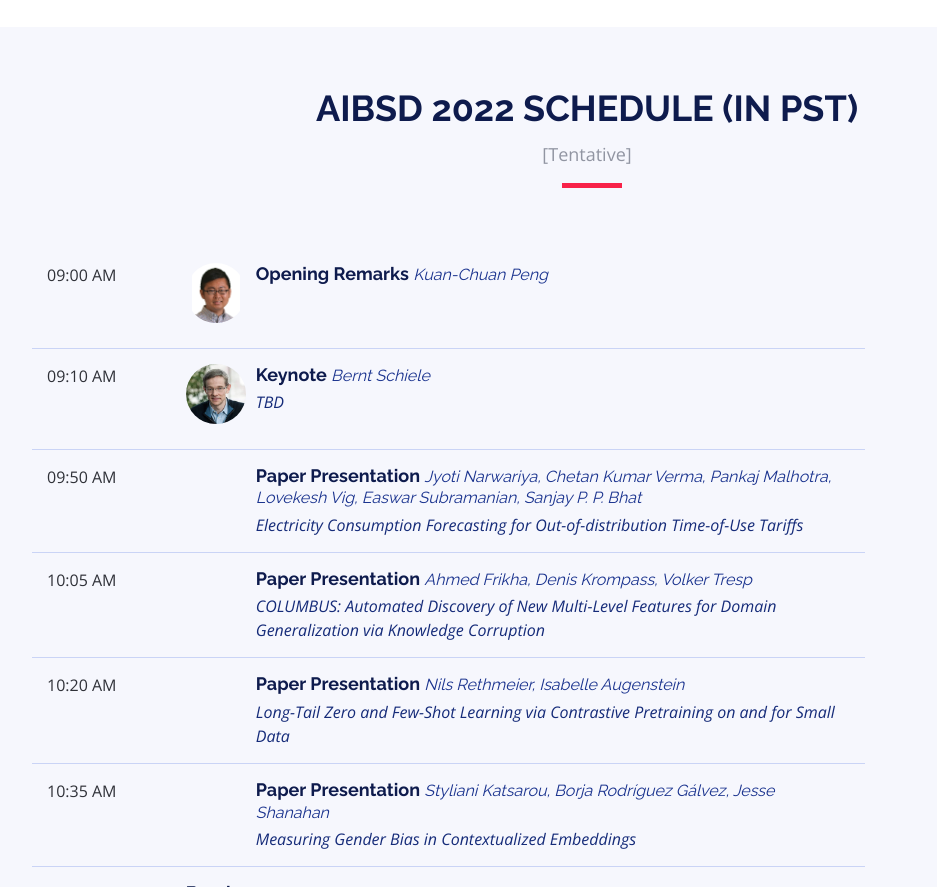
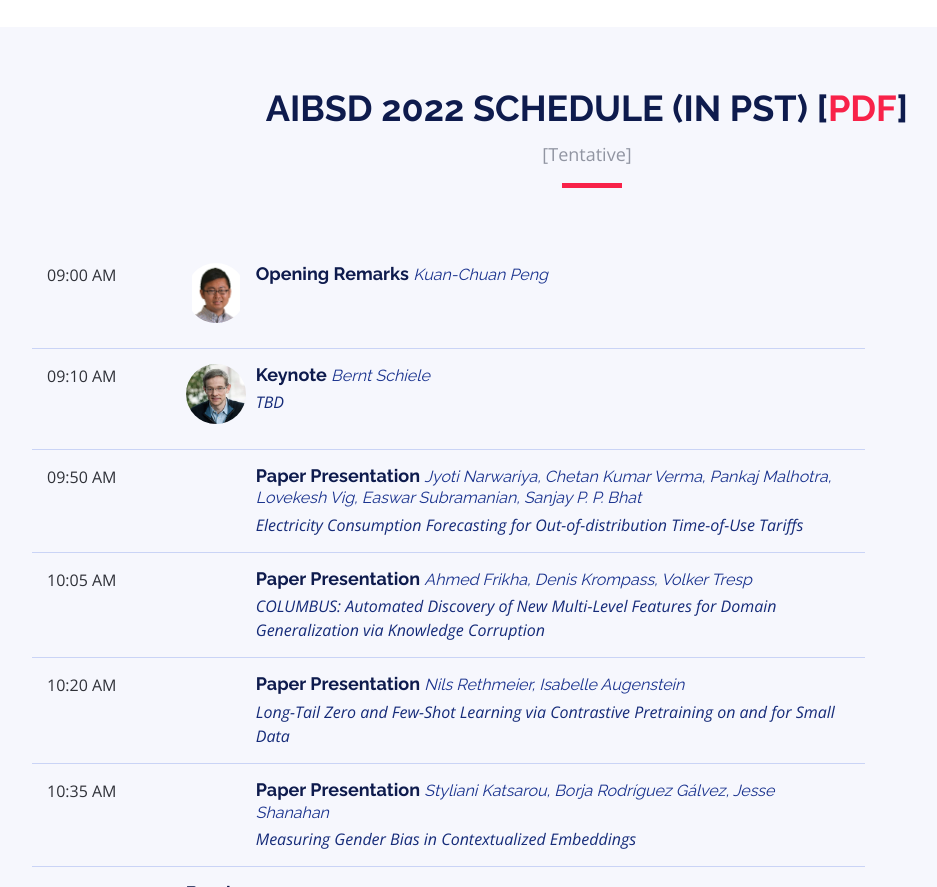
Before and after one commit to aibsdworkshop/aibsdworkshop.github.io, a plain HTML site: page 2022/index.html in a window 1280 px wide. Shown: the part 1853-2740 px from the top of the page, without its empty margins (53-990 px from the left). Drawn offline with nearby package versions, Linux system fonts and the light colour scheme.

Commit message:
upload program schedule in pdf

```diff
--- a/2022/index.html
+++ b/2022/index.html
@@ -294,7 +294,7 @@
     <section id="schedule" class="section-with-bg">
       <div class="container wow fadeInUp">
         <div class="section-header">
-          <h2>AIBSD 2022 Schedule (in PST)</h2>
+          <h2>AIBSD 2022 Schedule (in PST) [<a href="https://drive.google.com/file/d/19ZWKDF8Vy2Z65idelCdEFHWH6aOMVkFT/view?usp=sharing" target="_blank" rel="noopener noreferrer">pdf</a>]</h2>
 		  <p>[Tentative]</p>
         </div>
 
```
